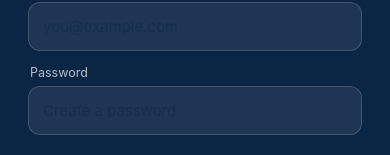
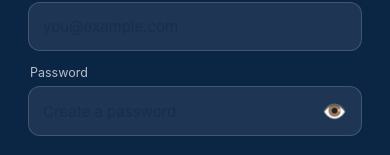
Before and after one commit to MailPilotUS/MailPiloyUS2, a React Native app: screen /Auth in a window 390 px wide. Shown: the part 685-840 px from the top of the page. Built offline with nearby package versions, Linux system fonts and the light colour scheme; what expo-notifications would draw is missing.

Commit message:
Add show hide password feature.
Added show/hide password functionality and refactored password input fields to use a reusable PasswordField component.

```diff
--- a/screens/AuthScreen.tsx
+++ b/screens/AuthScreen.tsx
@@ -11,6 +11,7 @@ import {
   Image,
   Platform,
 } from 'react-native';
+
 import { useSession } from '../contexts/SessionContext';
 import { api } from '../services/api';
 import { colors } from '../theme';
@@ -36,6 +37,11 @@ export default function AuthScreen() {
   const [confirmPassword, setConfirmPassword] = useState('');
   const [loading, setLoading] = useState(false);
 
+  // Show / Hide Password controls
+  const [showPassword, setShowPassword] = useState(false);
+  const [showConfirmPassword, setShowConfirmPassword] =
+    useState(false);
+
   const PRICE_IDS: Record<string, string> = {
     'pro-monthly': 'price_1Tx4i6FZ1VLALyugBjZvOONs',
     'pro-annual': 'price_1Tx5MYFZ1VLALyugWErltx9a',
@@ -45,6 +51,14 @@ export default function AuthScreen() {
     Platform.OS === 'web'
       ? new URLSearchParams(window.location.search).get('token') || ''
       : '';
+
+  const showMessage = (title: string, message: string) => {
+    if (Platform.OS === 'web') {
+      window.alert(`${title}\n\n${message}`);
+    } else {
+      Alert.alert(title, message);
+    }
+  };
 
   const submit = async () => {
     setLoading(true);
@@ -70,7 +84,10 @@ export default function AuthScreen() {
         }
       }
     } catch (e: any) {
-      Alert.alert('Something went wrong', e.message);
+      showMessage(
+        'Something went wrong',
+        e?.message || 'Please try again.'
+      );
     } finally {
       setLoading(false);
     }
@@ -82,22 +99,41 @@ export default function AuthScreen() {
     try {
       await api.forgotPassword(email);
 
-      Alert.alert(
+      showMessage(
         'Check your email',
         'If an account exists with that email, a reset link has been sent.'
       );
 
       setMode('login');
     } catch (e: any) {
-      Alert.alert('Something went wrong', e.message);
+      showMessage(
+        'Something went wrong',
+        e?.message || 'Please try again.'
+      );
     } finally {
       setLoading(false);
     }
   };
 
   const submitResetPassword = async () => {
+    if (!resetToken) {
+      showMessage(
+        'Invalid reset link',
+        'Please request a new password-reset link.'
+      );
+      return;
+    }
+
+    if (!password) {
+      showMessage(
+        'Password required',
+        'Please enter your new password.'
+      );
+      return;
+    }
+
     if (password !== confirmPassword) {
-      Alert.alert(
+      showMessage(
         'Passwords do not match',
         'Please make sure both passwords match.'
       );
@@ -109,7 +145,7 @@ export default function AuthScreen() {
     try {
       await api.resetPassword(resetToken, password);
 
-      Alert.alert(
+      showMessage(
         'Password updated',
         'You can now log in with your new password.'
       );
@@ -121,11 +157,55 @@ export default function AuthScreen() {
         setMode('login');
       }
     } catch (e: any) {
-      Alert.alert('Something went wrong', e.message);
+      showMessage(
+        'Something went wrong',
+        e?.message || 'Please try again.'
+      );
     } finally {
       setLoading(false);
     }
   };
+
+  // Reusable password field with Show / Hide button
+  const PasswordField = ({
+    value,
+    onChangeText,
+    placeholder,
+    visible,
+    onToggle,
+  }: {
+    value: string;
+    onChangeText: (text: string) => void;
+    placeholder: string;
+    visible: boolean;
+    onToggle: () => void;
+  }) => (
+    <View style={styles.passwordContainer}>
+      <TextInput
+        style={styles.passwordInput}
+        placeholder={placeholder}
+        placeholderTextColor={colors.navyFaint}
+        secureTextEntry={!visible}
+        autoCapitalize="none"
+        autoCorrect={false}
+        value={value}
+        onChangeText={onChangeText}
+      />
+
+      <TouchableOpacity
+        style={styles.eyeButton}
+        onPress={onToggle}
+        accessibilityRole="button"
+        accessibilityLabel={
+          visible ? 'Hide password' : 'Show password'
+        }
+      >
+        <Text style={styles.eyeText}>
+          {visible ? '🙈' : '👁️'}
+        </Text>
+      </TouchableOpacity>
+    </View>
+  );
 
   if (mode === 'forgot') {
     return (
@@ -197,28 +277,32 @@ export default function AuthScreen() {
             Create a new password
           </Text>
 
-          <Text style={styles.label}>New password</Text>
+          <Text style={styles.label}>
+            New password
+          </Text>
 
-          <TextInput
-            style={styles.input}
-            placeholder="Enter a new password"
-            placeholderTextColor={colors.navyFaint}
-            secureTextEntry
+          <PasswordField
             value={password}
             onChangeText={setPassword}
+            placeholder="Enter a new password"
+            visible={showPassword}
+            onToggle={() =>
+              setShowPassword(!showPassword)
+            }
           />
 
           <Text style={styles.label}>
             Confirm new password
           </Text>
 
-          <TextInput
-            style={styles.input}
-            placeholder="Re-enter your new password"
-            placeholderTextColor={colors.navyFaint}
-            secureTextEntry
+          <PasswordField
             value={confirmPassword}
             onChangeText={setConfirmPassword}
+            placeholder="Re-enter your new password"
+            visible={showConfirmPassword}
+            onToggle={() =>
+              setShowConfirmPassword(!showConfirmPassword)
+            }
           />
 
           <TouchableOpacity
@@ -317,7 +401,9 @@ export default function AuthScreen() {
           </Text>
         )}
 
-        <Text style={styles.label}>Email address</Text>
+        <Text style={styles.label}>
+          Email address
+        </Text>
 
         <TextInput
           style={styles.input}
@@ -329,19 +415,22 @@ export default function AuthScreen() {
           onChangeText={setEmail}
         />
 
-        <Text style={styles.label}>Password</Text>
+        <Text style={styles.label}>
+          Password
+        </Text>
 
-        <TextInput
-          style={styles.input}
+        <PasswordField
+          value={password}
+          onChangeText={setPassword}
           placeholder={
             mode === 'signup'
               ? 'Create a password'
               : 'Enter your password'
           }
-          placeholderTextColor={colors.navyFaint}
-          secureTextEntry
-          value={password}
-          onChangeText={setPassword}
+          visible={showPassword}
+          onToggle={() =>
+            setShowPassword(!showPassword)
+          }
         />
 
         <TouchableOpacity
@@ -506,8 +595,8 @@ const styles = StyleSheet.create({
   formSubheadline: {
     color: 'rgba(255,255,255,0.7)',
     fontSize: 13,
+    marginBottom: 16,
     textAlign: 'center',
-    marginBottom: 16,
   },
 
   label: {
@@ -526,6 +615,36 @@ const styles = StyleSheet.create({
     color: '#fff',
     marginBottom: 14,
     fontSize: 15,
+  },
+
+  passwordContainer: {
+    flexDirection: 'row',
+    alignItems: 'center',
+    backgroundColor: 'rgba(255,255,255,0.08)',
+    borderWidth: 1,
+    borderColor: 'rgba(255,255,255,0.16)',
+    borderRadius: 12,
+    marginBottom: 14,
+    minHeight: 50,
+  },
+
+  passwordInput: {
+    flex: 1,
+    padding: 14,
+    color: '#fff',
+    fontSize: 15,
+  },
+
+  eyeButton: {
+    paddingHorizontal: 14,
+    paddingVertical: 12,
+    justifyContent: 'center',
+    alignItems: 'center',
+  },
+
+  eyeText: {
+    fontSize: 20,
+    color: '#fff',
   },
 
   cta: {
```
